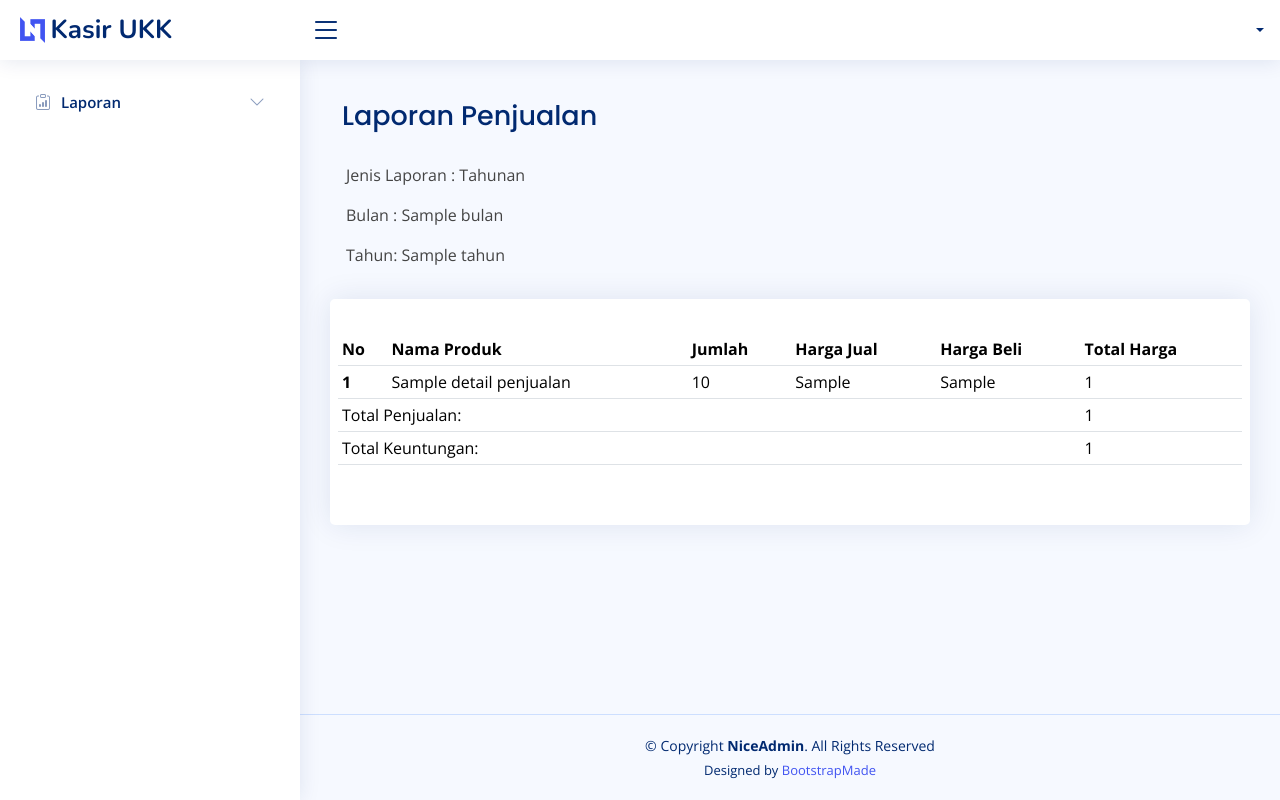
After one commit to aamsetiana/kasir_ukk_aamsetiana, a CodeIgniter 4 app: template app/Views/Laporan/laporan-bulanan-tahunan.php in a window 1280 px wide. The commit adds this page. Run offline with PHP 8.4 and a stand-in for CodeIgniter, Linux system fonts and the light colour scheme; the template is opened without the code that fills it: most values are stand-ins (such as "Sample title", 1, 10 or a date in 2020); data that the repository does not hold is empty; some libraries are stand-ins or nearby versions.

Commit message:
nambah laporan penjualan

```diff
--- a/app/Config/Routes.php
+++ b/app/Config/Routes.php
@@ -52,8 +52,12 @@ $routes->get('/transaksi-jual', 'TransaksiPenjualan::transaksi', ['filter' => 'o
 $routes->post('/simpan-transaksi', 'TransaksiPenjualan::transaksiSimpan');
 $routes->get('/pembayaran', 'TransaksiPenjualan::simpanPembayaran');
 
-//laporan
+//laporan stij
 $routes->get('/laporan-stok', 'Stok::laporanStok');
+
+//laporan penjualan
+$routes->get('/laporan-penjualan', 'LaporanPenjualan::index');
+$routes->post('/laporan-penjualan', 'LaporanPenjualan::generate_laporan_penjualan');
 
 //cetak
 $routes->get('/cetak-laporan-stok', 'CetakStok::generate');
--- /dev/null
+++ b/app/Views/Laporan/laporan-bulanan-tahunan.php
@@ -0,0 +1,80 @@
+<?= $this->extend('layout/template'); ?>
+<?= $this->section('konten'); ?>
+
+<!-- Page Heading -->
+<div class="content-header">
+    <div class="container-fluid">
+        <div class="row">
+            <div class="col-sm-6">
+                <h1 class="card-title" style="font-size: 27px;">Laporan Penjualan</h1>
+            </div><!-- /.col -->
+        </div><!-- /.row -->
+    </div><!-- /.container-fluid -->
+</div>
+
+<div class="row p-3">
+    <div class="col-lg-12">
+        <p class="font-weight-bold">Jenis Laporan : <span class="font-weight-normal"><?= $jenis_laporan == 'bulanan' ? 'Bulanan' : 'Tahunan' ?></span></p>
+        <p class="font-weight-bold">Bulan : <span class="font-weight-normal"><?= ($bulan == '' ? '' : $bulan); ?></span></p>
+        <p class="font-weight-bold">Tahun: <span class="font-weight-normal"><?= $tahun ?></span></p>
+    </div>
+</div>
+
+<div class="card">
+    <div class="card-body">
+        <div class="row mb-4">
+            <!--<h5 class="card-title">Berikut Adalah Data Kategori Produk</h5> -->
+            <!-- Table with hoverable rows -->
+            <div class="pagetitle mt-4">
+            </div>
+            <table id="myTable" class="table table-sm ">
+                <thead>
+                    <tr>
+                    <th>No</th>
+                            <th>Nama Produk</th>
+                            <th>Jumlah</th>
+                            <th>Harga Jual</th>
+                            <th>Harga Beli</th>
+                            <th>Total Harga</th>
+                    </tr>
+                </thead>
+                <tbody>
+
+                    <?php
+                    $no = null;
+                    foreach ($detail_penjualan as $baris) :
+                        $no++
+                    ?>
+
+                        <tr>
+                            <th scope="row"><?= $no; ?></th>
+                            <td><?= $baris['nama_produk'] ?></td>
+                            <td><?= $baris['qty'] ?></td>
+                            <td><?= $baris['harga_jual'] ?></td>
+                            <td><?= $baris['harga_beli'] ?></td>
+                            <td><?= $baris['total_harga'] ?></td>
+
+                        <?php
+                    endforeach;
+                        ?>
+                        <tfoot>
+                        <tr>
+                            <td colspan="5">Total Penjualan:</td>
+                            <td><?= $total_penjualan ?></td>
+                        </tr>
+                        <tr>
+                            <td colspan="5">Total Keuntungan:</td>
+                            <td><?= $total_keuntungan ?></td>
+                        </tr>
+                    </tfoot>
+
+                        </tr>
+                </tbody>
+            </table>
+        </div>
+    </div>
+</div>
+
+
+
+<?= $this->endSection(); ?>
--- a/app/Views/Laporan/laporan-stok.php
+++ b/app/Views/Laporan/laporan-stok.php
@@ -3,8 +3,8 @@
 
 
 <div class="pagetitle">
-    <h1>Laporan Stok</h1>
-    <p>Berikut adalah data laporan stok</p>
+    <h1>Laporan Stok Produk</h1>
+    <p>Berikut adalah data laporan stok produk</p>
 </div>
 <p><a href="<?= site_url('cetak-laporan-stok'); ?>" class="btn btn-primary btn-sm">
         <i class="bi bi-printer"></i> Cetak</a></p>
--- a/app/Views/layout/template.php
+++ b/app/Views/layout/template.php
@@ -189,16 +189,19 @@
           <i class="bi bi-clipboard-data"></i><span>Laporan</span><i class="bi bi-chevron-down ms-auto"></i>
         </a>
         <ul id="tables-nav" class="nav-content collapse " data-bs-parent="#sidebar-nav">
-          <li>
-            <a href="tables-general.html">
-              <i class="bi bi-circle"></i><span>Laporan Penjualan</span>
-            </a>
-          </li>
+          <?php if ($akses == 'Admin') : ?>
+            <li>
+              <a href="<?= site_url('laporan-penjualan'); ?>">
+                <i class="bi bi-circle"></i><span>Laporan Penjualan</span>
+              </a>
+            </li>
+          <?php endif; ?>
           <li>
             <a href="<?= site_url('laporan-stok'); ?>">
               <i class="bi bi-circle"></i><span>Laporan Stok</span>
             </a>
           </li>
+
         </ul>
       </li><!-- End Tables Nav -->
 
```
Also changed, not shown: app/Controllers/LaporanPenjualan.php (+69 -1 lines), app/Models/Mdetail.php (+19 -0 lines), app/Views/Laporan/laporan-penjualan.php (added, +49 -0 lines).
